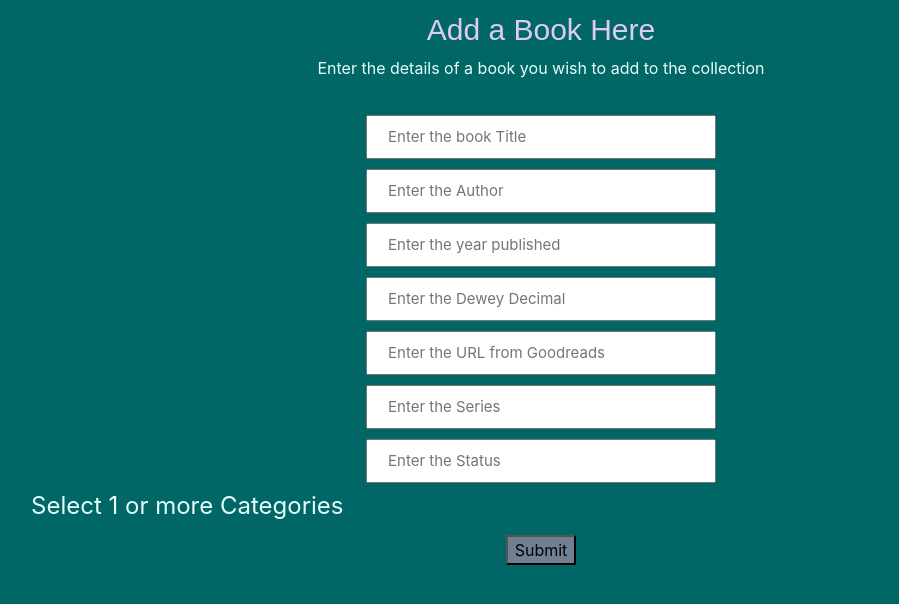
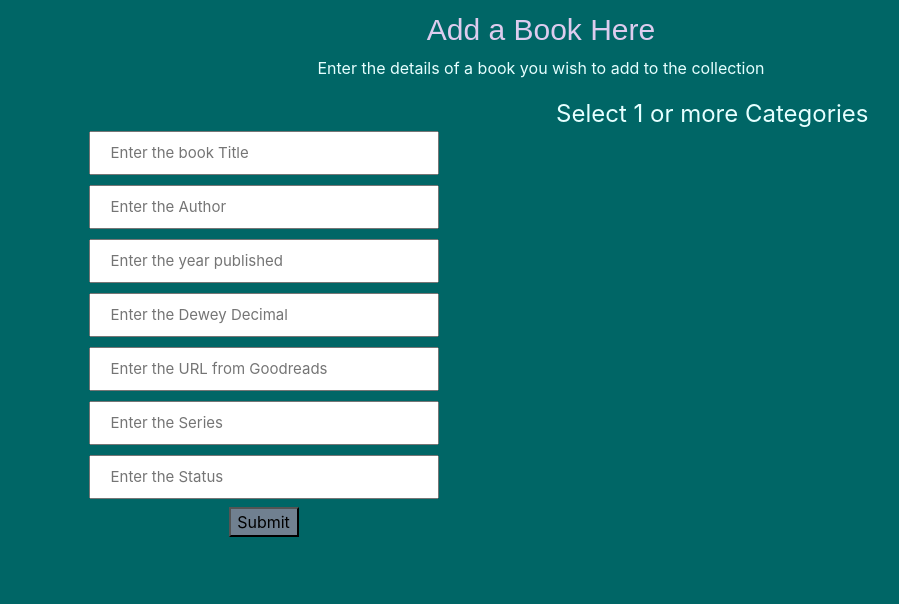
Before and after one commit to craigles75/bookshelf, a Flask app: page /add_book in a window 1280 px wide. Shown: the part 68-672 px from the top of the page, without its empty margins (99-998 px from the left). Run offline with Flask 2, Linux system fonts and the light colour scheme; data that the repository does not hold is empty; some libraries are stand-ins or nearby versions.

Commit message:
update styles and layout

```diff
--- a/static/main.css
+++ b/static/main.css
@@ -59,6 +59,10 @@ html, body {
     transition: all 0.2s ease-in-out;
 }
 
+.container input[type=checkbox] {
+    width: 20px;
+}
+
 .container button {
     width: 70px;
     height: 30px;
--- a/templates/add.html
+++ b/templates/add.html
@@ -10,6 +10,8 @@
 <div class="error">
     {{error_text | safe}}
 </div>
+<div class="row mb-3">
+    <div class="col-md-6 themed-grid-col">
         <form action="{{url_for('success')}}" method="POST">
             <input title="Title" placeholder="Enter the book Title" type="text" name="title" required> <br>
             <input title="Author" placeholder="Enter the Author" type="text" name="author" required> <br>
@@ -18,13 +20,19 @@
             <input title="Goodreads URL" placeholder="Enter the URL from Goodreads" type="text" name="goodreads_url"> <br>
             <input title="Series" placeholder="Enter the Series" type="text" name="series"> <br>
             <input title="Status" placeholder="Enter the Status" type="text" name="status"> <br>
+            <button type="submit"> Submit </button>
+    </div>
+    <div class="col-md-6 themed-grid-col">
+          <div class="list">
             <fieldset>
                     <legend>Select 1 or more Categories</legend>
                     {%for cat in categories%}
                         <input type="checkbox" name="categories" value="{{cat.id}}" id="{{cat.name}}"><label for="{{cat.name}}">{{cat.name}}</label> <br>
                     {%endfor%}
                 </fieldset>
-                <button type="submit"> Submit </button>
+            </div>
         </form>
+        </div>
+      </div>
 
 {% endblock %}
```
Also changed, not shown: templates/update.html (+10 -2 lines). Lines whose indentation alone changed are shown as unchanged.
